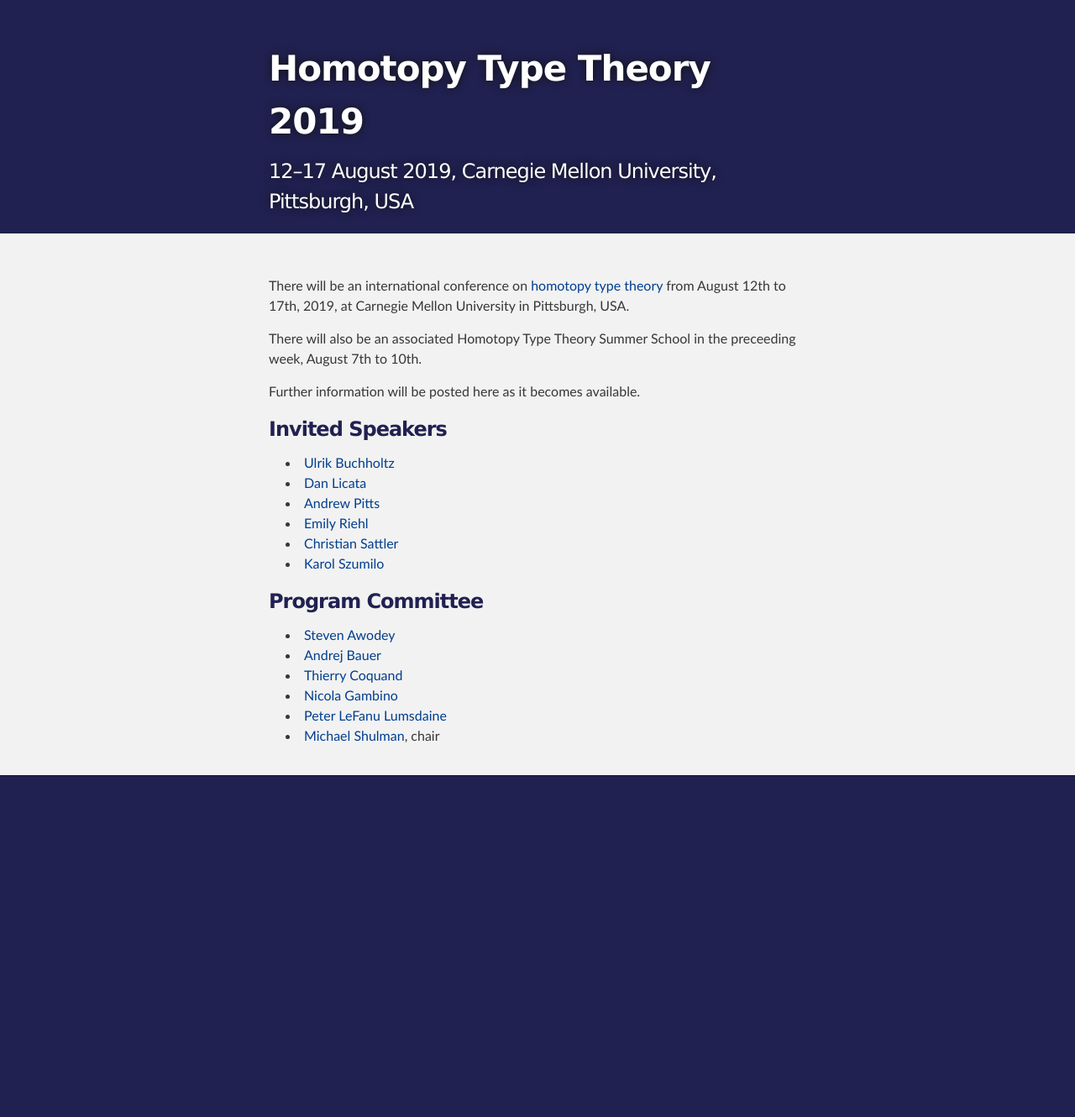
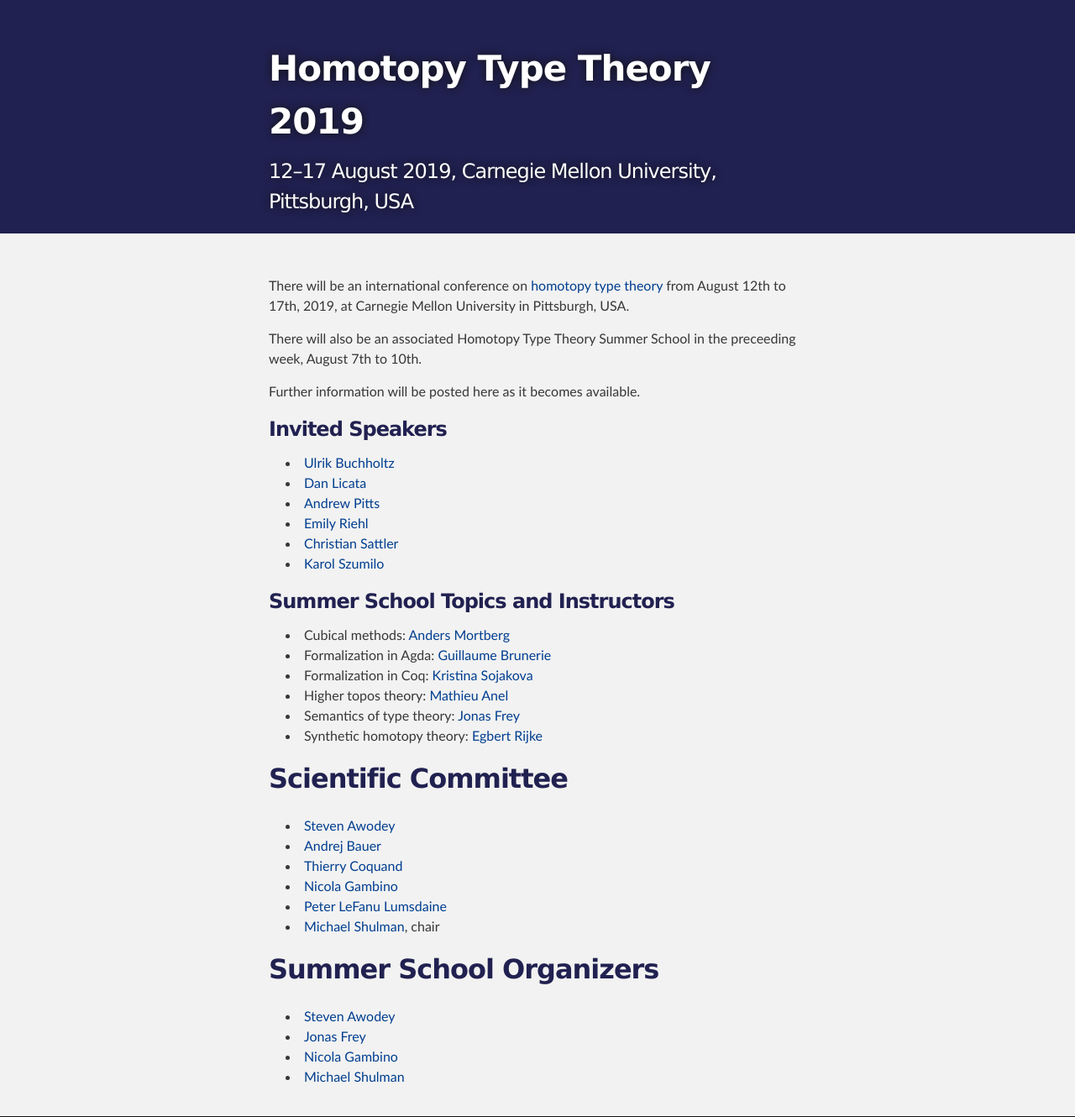
Before and after one commit to HoTT/HoTT-2019, a Jekyll site: the page built from index.md, in a window 1280 px wide. Shown: the whole page at 84% size. Built offline with Jekyll 4.4.1, drawn with Linux system fonts in a browser that asks for light colours; before the commit the page ends 924 px from its top, so only the background shows below that.

Commit message:
added summer school info

```diff
--- a/index.md
+++ b/index.md
@@ -22,8 +22,16 @@
 * [Christian Sattler](https://www.chalmers.se/en/staff/Pages/sattler.aspx)
 * [Karol Szumilo](http://www1.maths.leeds.ac.uk/~pmtks/)
 
+### Summer School Topics and Instructors
 
-### Program Committee
+* Cubical methods: [Anders Mortberg](http://www.cs.cmu.edu/~amoertbe/)
+* Formalization in Agda: [Guillaume Brunerie](https://guillaumebrunerie.github.io)
+* Formalization in Coq: [Kristina Sojakova](http://www.cs.cornell.edu/~ks858/)
+* Higher topos theory: [Mathieu Anel](http://mathieu.anel.free.fr)
+* Semantics of type theory: [Jonas Frey](https://sites.google.com/site/jonasfreysite/)
+* Synthetic homotopy theory: [Egbert Rijke](https://github.com/EgbertRijke)
+
+## Scientific Committee
 
 * [Steven Awodey](https://www.andrew.cmu.edu/user/awodey/)
 * [Andrej Bauer](http://www.andrej.com/)
@@ -31,3 +39,10 @@
 * [Nicola Gambino](http://www1.maths.leeds.ac.uk/~pmtng/)
 * [Peter LeFanu Lumsdaine](http://peterlefanulumsdaine.com)
 * [Michael Shulman](http://home.sandiego.edu/~shulman/), chair
+
+## Summer School Organizers
+
+* [Steven Awodey](https://www.andrew.cmu.edu/user/awodey/)
+* [Jonas Frey](https://sites.google.com/site/jonasfreysite/)
+* [Nicola Gambino](http://www1.maths.leeds.ac.uk/~pmtng/)
+* [Michael Shulman](http://home.sandiego.edu/~shulman/)
```
